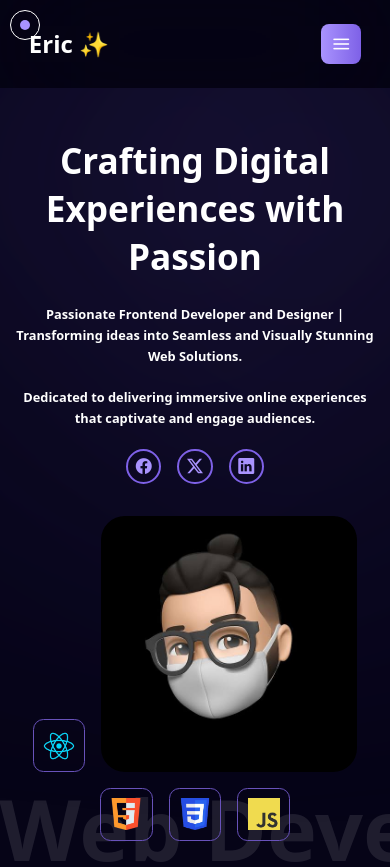
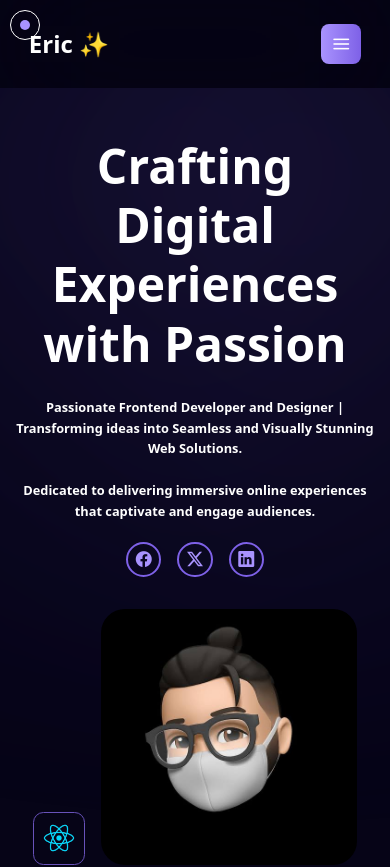
Before and after one commit to Ealfred1/EricAlfred, a React (Vite) app: page / in a window 390 px wide. Shown: the top 867 px of the page. Built offline with nearby package versions, Linux system fonts and the light colour scheme.

Commit message:
Fix: increased hero h1

```diff
--- a/src/components/Hero/Hero.jsx
+++ b/src/components/Hero/Hero.jsx
@@ -61,7 +61,7 @@ const Hero = () => {
         animate="animate"
       >
         <motion.h2
-          className="text-[2.2rem] leading-[3rem] md:text-[3rem] text-center lg:text-left mt-[3rem] lg:-mt-[5rem] md:leading-[4rem] lg:text-[3.8rem] font-bold mb-[1.5rem] lg:leading-[5rem]"
+          className="text-[3rem] leading-[3.7rem] md:text-[3rem] text-center lg:text-left mt-[3rem] lg:-mt-[5rem] md:leading-[4rem] lg:text-[3.8rem] font-bold mb-[1.5rem] lg:leading-[5rem]"
           variants={textVariants}
         >
           Crafting Digital Experiences with Passion
```
